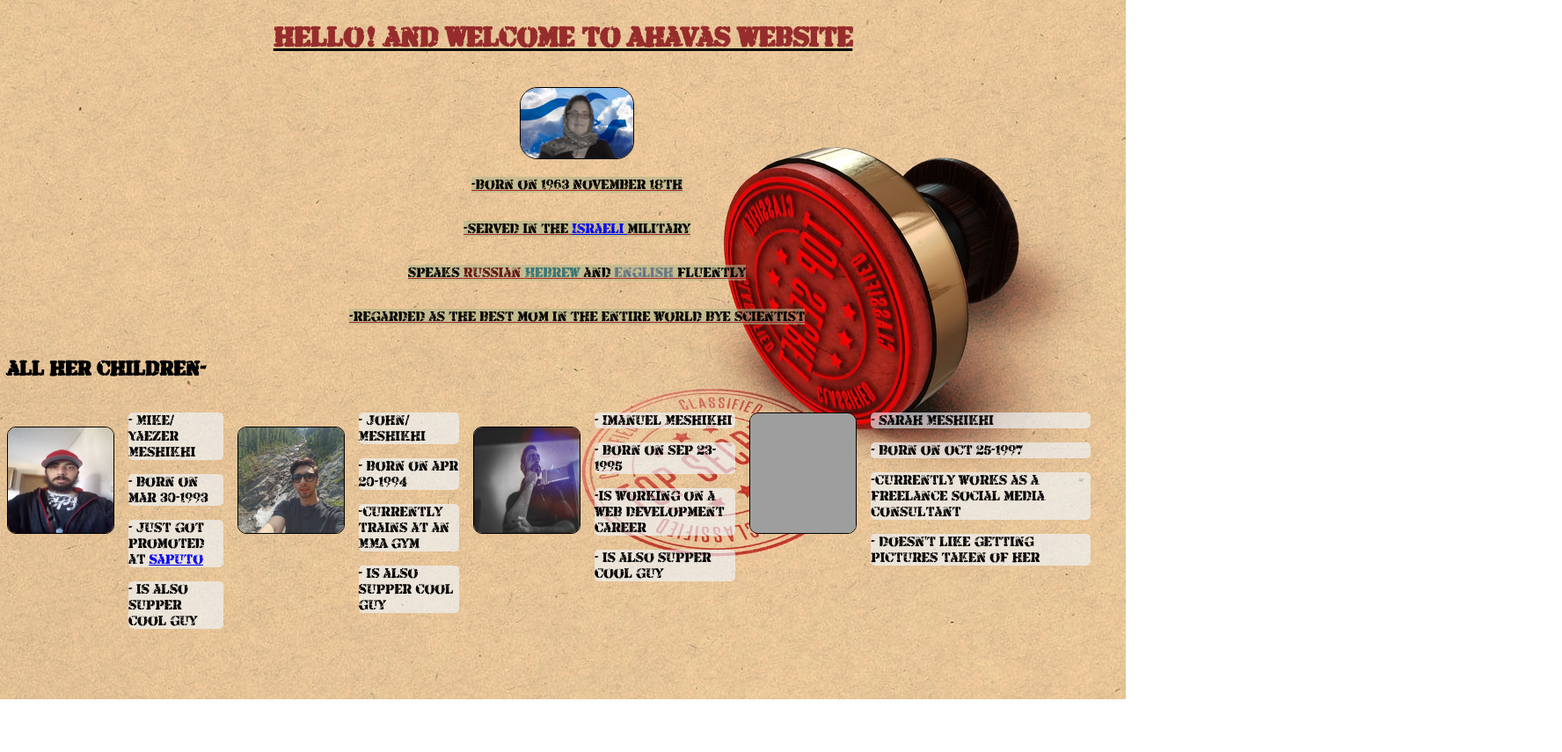
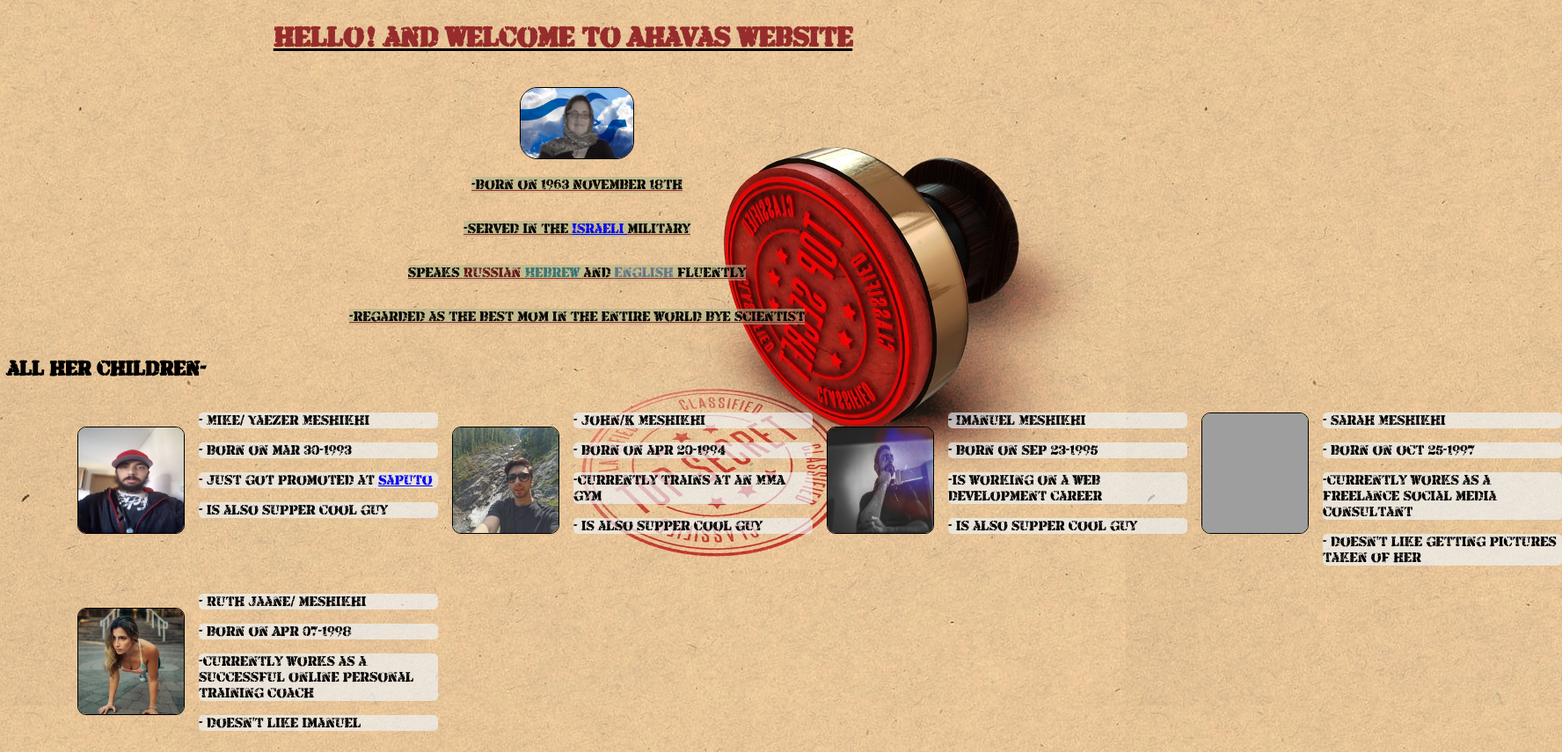
Before and after one commit to Imanuel3/Ahavas-web, a plain HTML site: page index.html in a window 1280 px wide. Shown: the part 5-860 px from the top of the page at 88% size, 1776 px wide, since content can reach past the window. Before the commit the page ends 800 px from the top, so only its background shows below. Drawn offline with Linux system fonts and the light colour scheme; grey boxes are pictures that could not be loaded.

Commit message:
added ruth

```diff
--- a/assets/style.css
+++ b/assets/style.css
@@ -65,21 +65,28 @@ body{
 }
 /* ----------------------------------all for main content ------------------------------------------- */
 /* alin for all the childern */
-.allTheChildren{
+.ChildrenRowOne{
+    margin-left: 5rem;
+    display: flex;
+}
+.ChildrenRowTwo{
+    margin-left: 5rem;
     display: flex;
 }
 /* style for children */
-.mike,.john,.imanuel, .sarah{
+.mike,.john,.imanuel, .sarah, .Ruth{
     display: flex;
     margin-right: 1rem;
 }
 /* posishon and style for childern */
-.iner-mike, .iner-john, .iner-im {
+.iner{
     background-color: rgba(240, 248, 255, 0.63);
     border-radius: 5px;
+    width: 17rem;
 }
+
 /* main posishon for children  */
-.mike-img, .john-img,.imanuel-img, .sarah-img{
+.mike-img, .john-img,.imanuel-img, .sarah-img, .ruth-img{
     margin-top: 2rem;
     height: 7.5rem;
     width:7.5rem;
@@ -120,3 +127,9 @@ body{
     width: 11rem;
 
 }
+/* hover for ruth */
+.ruth-img:hover{
+    box-shadow: 2px 6px 6px rgb(255, 255, 255);
+    height: 11rem;
+    width: 11rem;
+}
--- a/index.html
+++ b/index.html
@@ -26,47 +26,58 @@
         <div>
             <h2>all her children-</h2>
         </div>
-        <div class="allTheChildren">
+        <div class="ChildrenRowOne">
             <!-- all for mike  -->
             <div class="mike">
                 <a href="https://www.facebook.com/yaezer.meshikhi" target="_blank"><img class="mike-img" src="./assets/img/mike.jpg" alt="man with red hat looking at the camera"></a>
                 <div>
-                <p class="iner-mike">- Mike/ Yaezer Meshikhi</p>
-                <p class="iner-mike">- born on mar 30-1993</p>
-                <p class="iner-mike">- just got promoted at <a href="https://www.saputo.com/en" target="_blank" >Saputo</a></p>
-                <p class="iner-mike">- is also supper cool guy</p>
+                <p class="iner">- Mike/ Yaezer Meshikhi</p>
+                <p class="iner">- born on mar 30-1993</p>
+                <p class="iner">- just got promoted at <a href="https://www.saputo.com/en" target="_blank" >Saputo</a></p>
+                <p class="iner">- is also supper cool guy</p>
             </div>
             </div>
             <!-- all for john  -->
             <div class="john">
                 <a href="https://www.facebook.com/meshikhi" target="_blank"><img class="john-img" src="./assets/img/john.jpg" alt="man looking at the camera with the background of nature"></a>
                 <div>
-                <p class="iner-john">- John/  Meshikhi</p>
-                <p class="iner-john">- born on apr 20-1994</p>
-                <p class="iner-john"> -currently trains at an MMA gym </p>
-                <p class="iner-john">- is also supper cool guy</p>
+                <p class="iner">- John/K Meshikhi</p>
+                <p class="iner">- born on apr 20-1994</p>
+                <p class="iner"> -currently trains at an MMA gym </p>
+                <p class="iner">- is also supper cool guy</p>
             </div>
             </div>
             <!-- all for imanuel -->
             <div class="imanuel">
                 <a href="https://www.facebook.com/imanuael.meshikhi" target="_blank"><img class="imanuel-img" src="./assets/img/imanuel.PNG" alt="man staring off to the distance with fist on his chin"></a>
                 <div>
-                <p class="iner-im">- Imanuel Meshikhi</p>
-                <p class="iner-im">- born on sep 23-1995</p>
-                <p class="iner-im"> -is working on a web development career</p>
-                <p class="iner-im">- is also supper cool guy</p>
+                <p class="iner">- Imanuel Meshikhi</p>
+                <p class="iner">- born on sep 23-1995</p>
+                <p class="iner"> -is working on a web development career</p>
+                <p class="iner">- is also supper cool guy</p>
             </div>
             </div>
             <!-- all for sarah -->
             <div class="sarah">
                 <a href="https://www.instagram.com/trollopgandhi/" target="_blank"><img class="sarah-img" src="./assets/img/sarah.jpg" alt="person with hoodie on and phone covering face"></a>
                 <div>
-                <p class="iner-im">- sarah Meshikhi</p>
-                <p class="iner-im">- born on oct 25-1997</p>
-                <p class="iner-im"> -currently works as a freelance social media consultant</p>
-                <p class="iner-im">- doesn't like getting pictures taken of her</p>
+                <p class="iner">- sarah Meshikhi</p>
+                <p class="iner">- born on oct 25-1997</p>
+                <p class="iner"> -currently works as a freelance social media consultant</p>
+                <p class="iner">- doesn't like getting pictures taken of her</p>
             </div>
             </div>
+
+            </div>
+            <div class="ChildrenRowTwo">
+                <div class="Ruth">
+                    <a href="https://www.facebook.com/ruth.meshikhi" target="_blank"><img class="ruth-img" src="./assets/img/ruth.jpg" alt="person with hoodie on and phone covering face"></a>
+                    <div>
+                    <p class="iner">- Ruth Jaane/ meshikhi </p>
+                    <p class="iner">- born on Apr 07-1998</p>
+                    <p class="iner"> -currently works as a successful online personal training coach</p>
+                    <p class="iner">- doesn't like imanuel </p>
+                </div>
         </div>
     </main>
 </body>
```
Also changed, not shown: assets/img/ruth.jpg (added).
